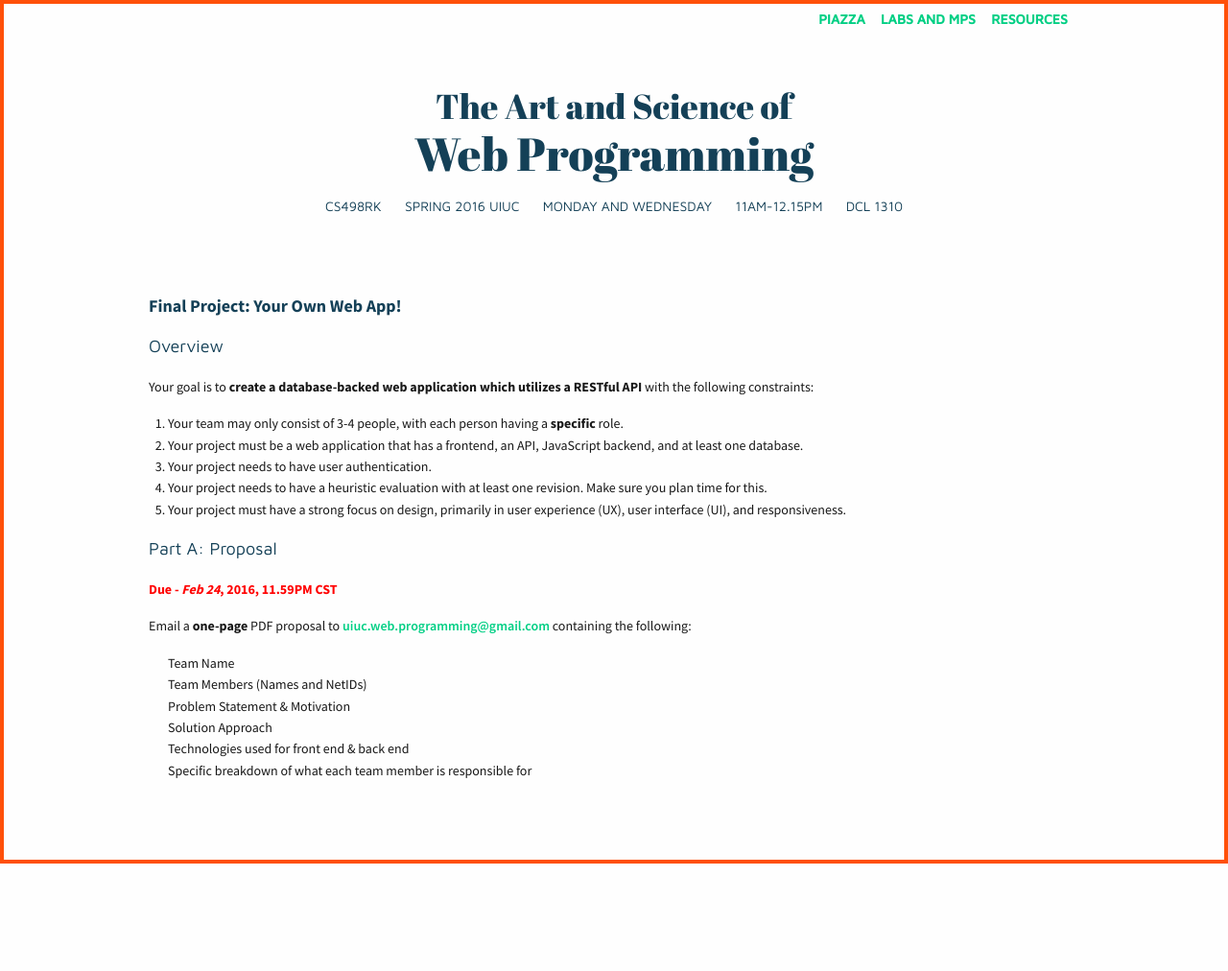
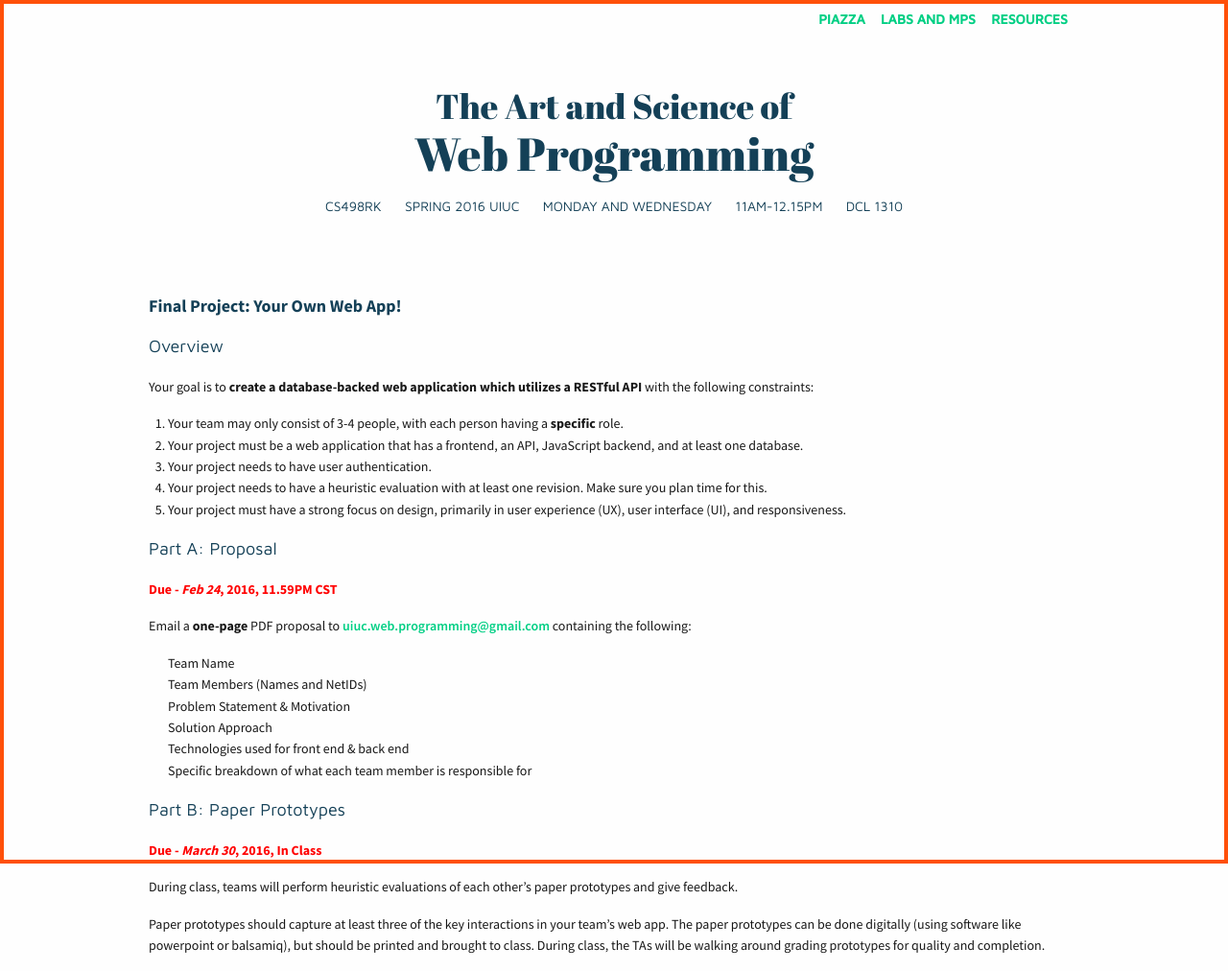
Before and after one commit to biplabdeka/fa2016, a Jekyll site: the page built from _posts/2016-2-15-Final.md, in a window 1280 px wide. Shown: the whole page at 96% size. Built offline with Jekyll 4.4.1, drawn with Linux system fonts in a browser that asks for light colours; nearby versions of some CDN libraries; before the commit the page ends 900 px from its top, so only the background shows below that.

Commit message:
Added part B

```diff
--- a/_posts/2016-2-15-Final.md
+++ b/_posts/2016-2-15-Final.md
@@ -28,3 +28,12 @@ Email a **one-page** PDF proposal to [uiuc.web.programming@gmail.com](mailto:uiu
 + Solution Approach
 + Technologies used for front end & back end
 + Specific breakdown of what each team member is responsible for
++
+
+<span class="section-heading">Part B: Paper Prototypes</span>
+
+<span style="color: red">**Due - *March 30*, 2016, In Class**</span>
+
+During class, teams will perform heuristic evaluations of each other's paper prototypes and give feedback.
+
+Paper prototypes should capture at least three of the key interactions in your team's web app. The paper prototypes can be done digitally (using software like powerpoint or balsamiq), but should be printed and brought to class. During class, the TAs will be walking around grading prototypes for quality and completion.
```
